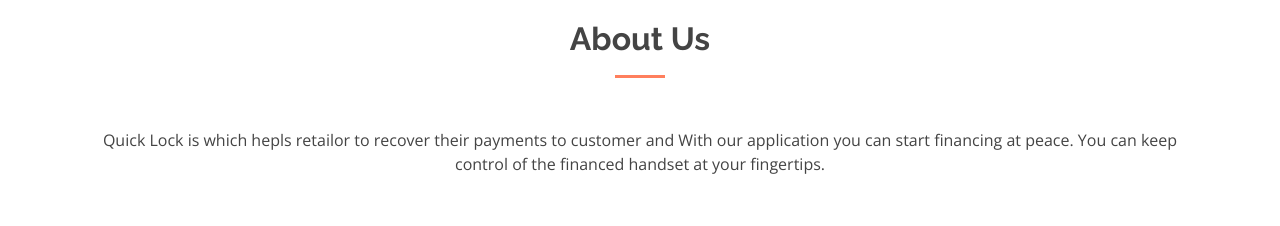
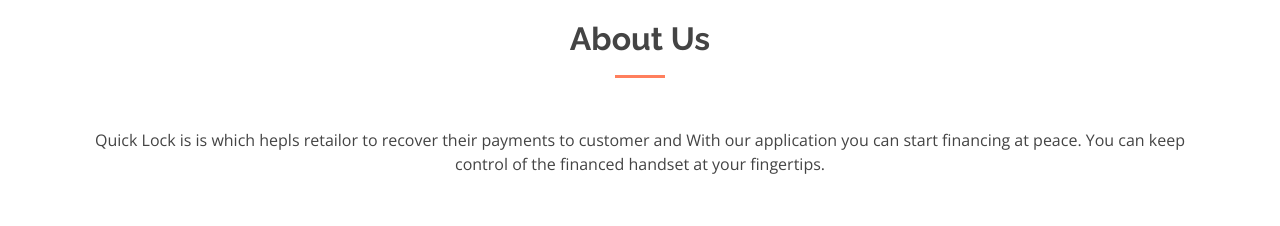
Before and after one commit to ShadabSohail21/Practice-Repo, a plain HTML site: page index.html in a window 1280 px wide. Shown: the part 840-1066 px from the top of the page. Drawn offline with nearby package versions, Linux system fonts and the light colour scheme.

Commit message:
Upadate lines

```diff
--- a/index.html
+++ b/index.html
@@ -91,7 +91,7 @@
         <div class="row content">
           <div class="col-lg-12">
             <p class="text-center">
-              Quick Lock is  which hepls retailor to recover their payments to customer and With our application you can start financing at peace. You can keep control of the financed handset at your fingertips.
+              Quick Lock is is which hepls retailor to recover their payments to customer and With our application you can start financing at peace. You can keep control of the financed handset at your fingertips.
             </p>
             <!-- <ul>
               <li><i class="ri-check-double-line"></i> Ullamco laboris nisi ut aliquip ex ea commodo consequat</li>
```
